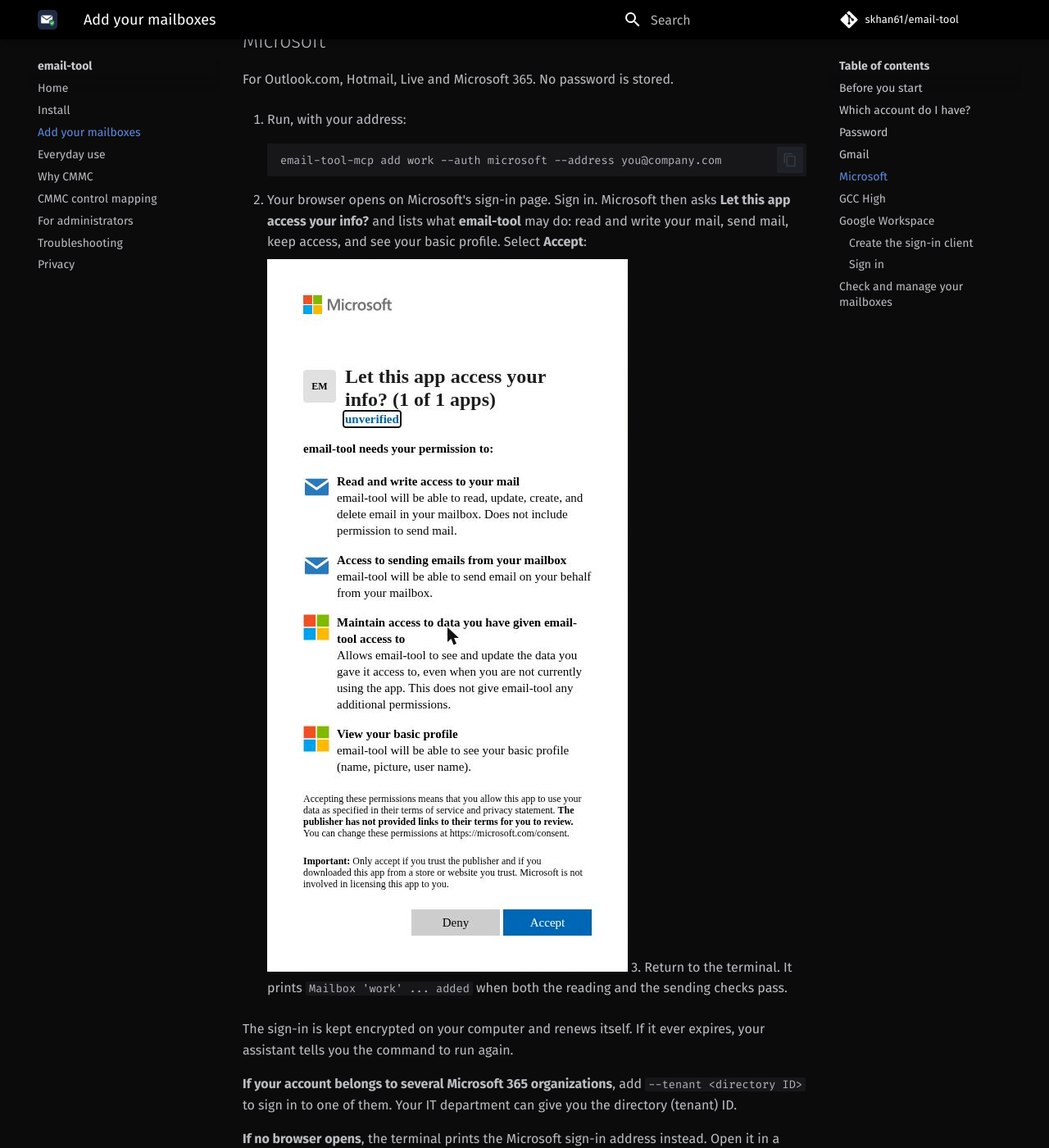
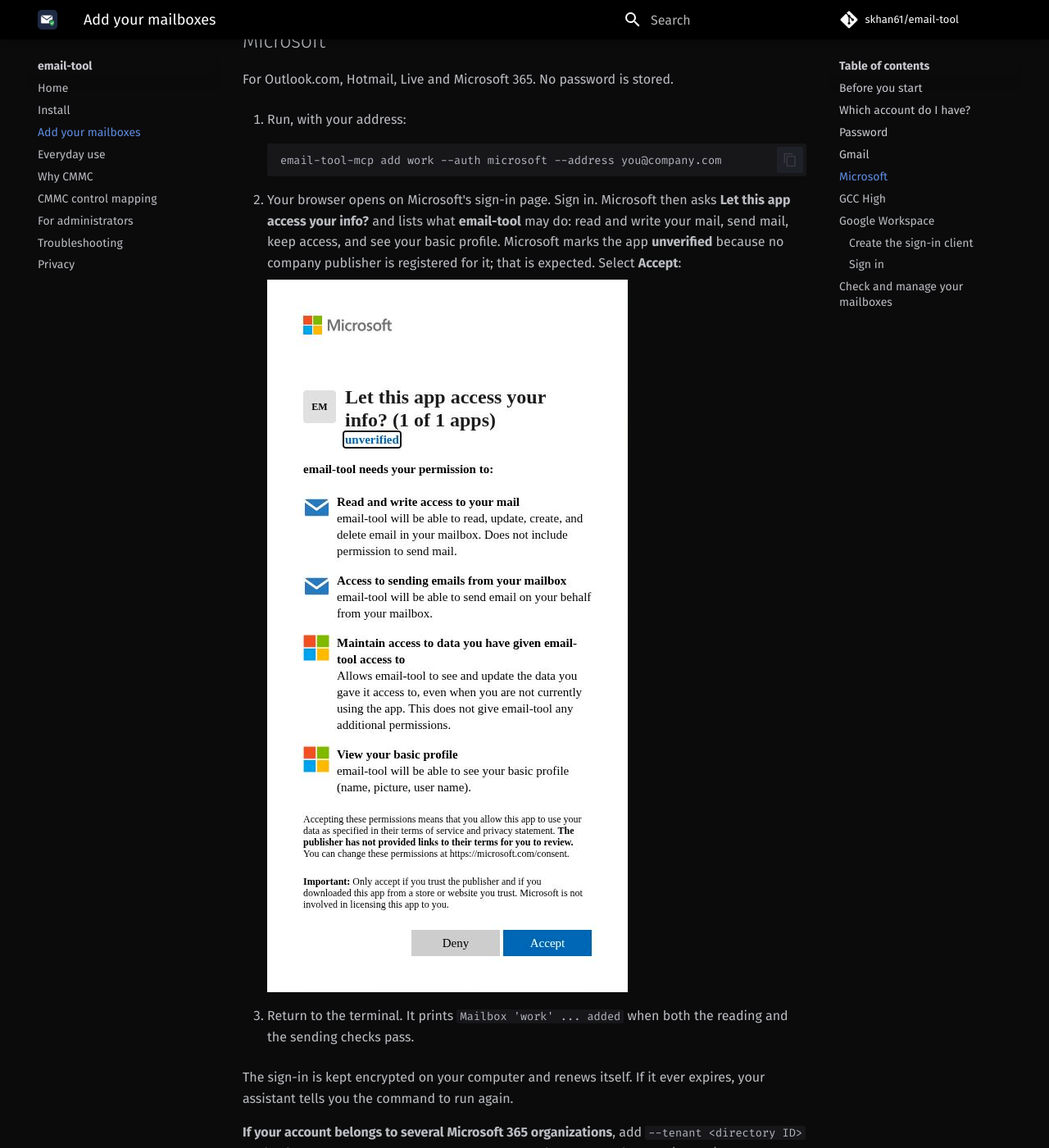
Before and after one commit to skhan61/email-tool, an MkDocs documentation site: the page built from docs/mailboxes.md, in a window 1280 px wide and 1400 px high, scrolled down 4211 px. Shown: the whole window at 82% size. Built offline with MkDocs 1.6.1 and Material for MkDocs 9.7.7, drawn with Linux system fonts in a browser that asks for light colours; plug-ins that fetch from the network failed and are left out; comment, search, counter and statistics services are not loaded.

Commit message:
Review fixes: consent shot without the cursor, "unverified" explained
The Microsoft consent screenshot is retaken with the pointer outside the
card. Step 2 says Microsoft marks the app unverified because no company
publisher is registered, which is expected.

Refs #77

Co-Authored-By: Claude Opus 5.5 <noreply@anthropic.com>

```diff
--- a/docs/mailboxes.md
+++ b/docs/mailboxes.md
@@ -110,9 +110,12 @@ For Outlook.com, Hotmail, Live and Microsoft 365. No password is stored.
 
 2. Your browser opens on Microsoft's sign-in page. Sign in. Microsoft then asks
    **Let this app access your info?** and lists what **email-tool** may do: read and write
-   your mail, send mail, keep access, and see your basic profile. Select **Accept**:
+   your mail, send mail, keep access, and see your basic profile. Microsoft marks the app
+   **unverified** because no company publisher is registered for it; that is expected.
+   Select **Accept**:
 
     ![Microsoft asks whether email-tool may access your mail, with Deny and Accept](assets/screens/microsoft-consent.png){ width="440" }
+
 3. Return to the terminal. It prints `Mailbox 'work' ... added` when both the reading and
    the sending checks pass.
 
```
Also changed, not shown: docs/assets/screens/microsoft-consent.png.
